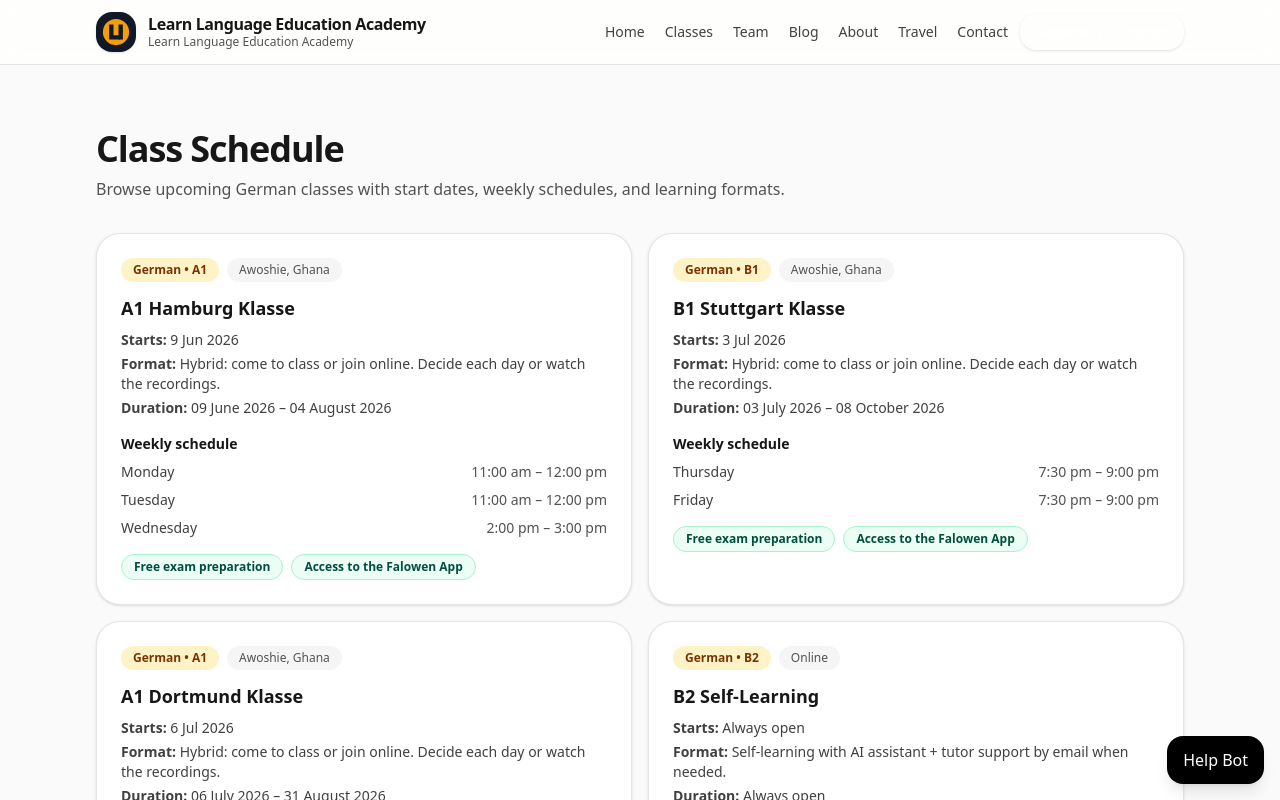
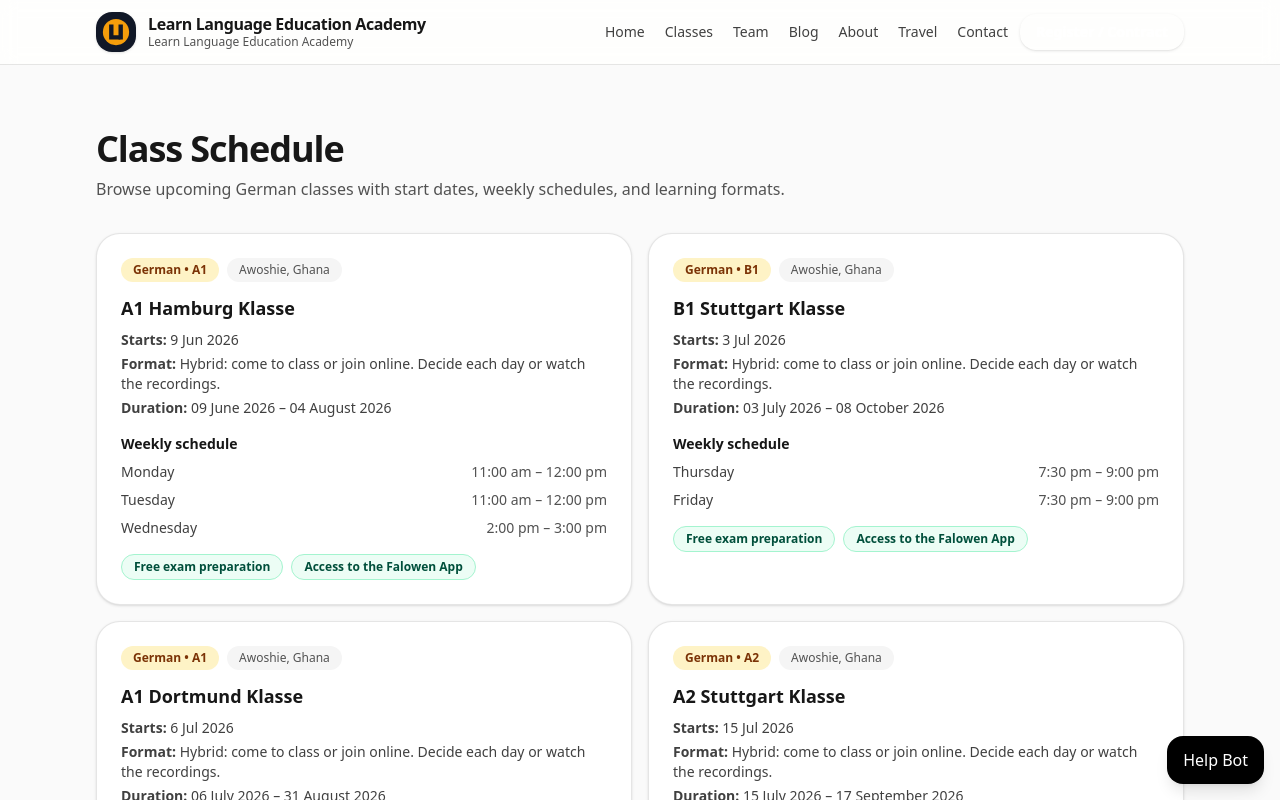
Before and after one commit to learngermanghana/learngermanghana-site, a Next.js app: page /schedule in a window 1280 px wide. Shown: the top 800 px of the page. Built offline with nearby package versions, Linux system fonts and the light colour scheme.

Commit message:
Add A2 Munich Klasse to public classes page

```diff
--- a/src/data/classesCatalog.ts
+++ b/src/data/classesCatalog.ts
@@ -30,6 +30,7 @@ export type ClassTemplate = {
   defaultLocation: string;
   photo?: string;
   startWeekday?: Weekday;
+  holidayDates?: string[];
 };
 
 export type ClassInstance = {
@@ -154,6 +155,24 @@ export const classTemplates: ClassTemplate[] = [
     photo: photoByLevel.A2,
   },
   {
+    id: "a2-evening-mon-tue-wed",
+    language: "German",
+    level: "A2",
+    deliveryMode: "live",
+    meetingSlots: [
+      { weekday: "Monday", startTime: "19:00", endTime: "20:30" },
+      { weekday: "Tuesday", startTime: "19:00", endTime: "20:30" },
+      { weekday: "Wednesday", startTime: "19:00", endTime: "20:30" },
+    ],
+    totalSessions: 29,
+    cityPool: ["Munich", "Freiburg", "Stuttgart", "Heidelberg", "Berlin", "Hamburg", "Köln"],
+    active: true,
+    onboardingMode: "normal",
+    defaultLocation: DEFAULT_LOCATION,
+    photo: photoByLevel.A2,
+    holidayDates: ["2026-09-21"],
+  },
+  {
     id: "b1-evening-thu-fri",
     language: "German",
     level: "B1",
@@ -197,7 +216,7 @@ export const classTemplates: ClassTemplate[] = [
   },
 ];
 
-type SeedInstance = { templateId: string; startDate: string; cityName: string };
+type SeedInstance = { templateId: string; startDate: string; cityName: string; status?: ClassInstance["status"] };
 
 const seedCohorts: SeedInstance[] = [
   { templateId: "a1-day-wed-thu-fri", startDate: "2026-01-14", cityName: "Stuttgart" },
@@ -208,7 +227,8 @@ const seedCohorts: SeedInstance[] = [
   { templateId: "a1-day-mon-tue-wed", startDate: "2026-04-28", cityName: "Köln" },
   { templateId: "a1-evening-mon-tue-wed", startDate: "2026-05-11", cityName: "Bremen" },
   { templateId: "a1-day-mon-tue-wed", startDate: "2026-06-09", cityName: "Hamburg" },
-  { templateId: "a2-evening-mon-tue-wed", startDate: "2026-04-23", cityName: "Freiburg" },
+  { templateId: "a2-day-wed-thu-fri", startDate: "2026-05-08", cityName: "Freiburg" },
+  { templateId: "a2-evening-mon-tue-wed", startDate: "2026-08-04", cityName: "Munich", status: "public" },
   { templateId: "b1-evening-thu-fri", startDate: "2026-07-03", cityName: "Stuttgart" },
 ];
 
@@ -237,6 +257,7 @@ function createLiveInstance(template: ClassTemplate, startDate: string, cityName
     slots: template.meetingSlots,
     totalSessions: template.totalSessions,
     onboardingMode: template.onboardingMode,
+    holidayDates: template.holidayDates,
   });
   const endDate = meetingDates.at(-1)?.date;
 
@@ -292,7 +313,7 @@ export function generateClassInstances(referenceDate = "2026-04-01", forwardCycl
   for (const seed of seedCohorts) {
     const template = liveTemplates.find((item) => item.id === seed.templateId);
     if (!template) continue;
-    allInstances.push(createLiveInstance(template, seed.startDate, seed.cityName, "ended"));
+    allInstances.push(createLiveInstance(template, seed.startDate, seed.cityName, seed.status || "ended"));
   }
 
   for (const template of liveTemplates) {
@@ -329,6 +350,7 @@ export function generateClassInstances(referenceDate = "2026-04-01", forwardCycl
   const now = new Date(`${referenceDate}T00:00:00Z`).toISOString().slice(0, 10);
   const liveWithStatus = allInstances.map((instance) => {
     if (instance.deliveryMode !== "live") return instance;
+    if (instance.status === "public") return instance;
     if (instance.endDate && instance.endDate < now) return { ...instance, status: "ended" as const };
     if (instance.publicVisibleUntil < now) return { ...instance, status: "hidden" as const };
     if (instance.startDate > now) return { ...instance, status: "public" as const };
```
